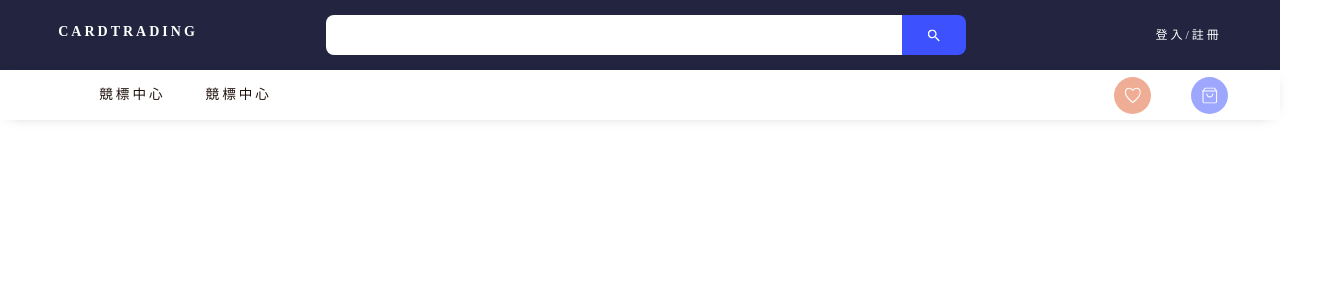
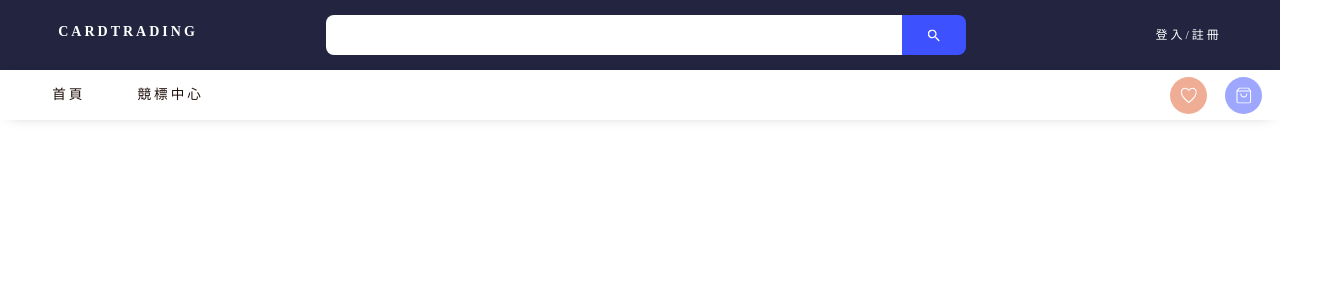
Before and after one commit to Madfater/CardTradeHub-Frontend, a React (Vite) app in the folder Frontend/: page / in a window 1280 px wide. Shown: the top 300 px of the page, 1331 px wide, since content can reach past the window. Built offline with nearby package versions, Linux system fonts and the light colour scheme.

Commit message:
fix: 修正TopNav的CSS

```diff
--- a/Frontend/src/App.tsx
+++ b/Frontend/src/App.tsx
@@ -1,6 +1,6 @@
 import React from "react";
 import { Routes, Route, Outlet, Link } from "react-router-dom";
-import MainPage from "./Components/TopNav";
+import MainPage from "./Pages/MainPage";
 
 export default function App() {
   return (
--- a/Frontend/src/Components/TopNav.tsx
+++ b/Frontend/src/Components/TopNav.tsx
@@ -93,20 +93,18 @@ const Section2 = styled.div`
   height: 50px;
   width: 100%;
   display: flex;
-  align-items: flex-start;
-  gap: 50%;
+  align-items: center;
+  justify-content: space-between;
   background: #fff;
   box-shadow: 0px 2px 15px -10px rgba(0, 0, 0, 0.5);
 `;
 
 const ButtonList = styled.div`
   display: flex;
-  width: 25%;
+  width: 20%;
   height: 100%;
-  padding-left: 2%;
-  justify-content: center;
+  justify-content: space-evenly;
   align-items: center;
-  gap: 12.5%;
   flex-shrink: 0;
 `;
 
@@ -135,9 +133,17 @@ const NavButtonFont = styled.div`
   letter-spacing: 3px;
 `;
 
+const CircleNavButtonlist = styled.div`
+  display: flex;
+  height : 100%;
+  width : 10%;
+  justify-content: space-evenly;
+  align-items: center;
+  flex-shrink: 0;
+`;
+
 const CircleNavButton = styled.div`
   display: flex;
-
   padding: 10px;
   justify-content: center;
   align-items: center;
@@ -201,14 +207,14 @@ export default function MainPage() {
       <Section2>
         <ButtonList>
           <NavButton>
-            <NavButtonFont>競標中心</NavButtonFont>
+            <NavButtonFont>首頁</NavButtonFont>
           </NavButton>
           <NavButton>
             <NavButtonFont>競標中心</NavButtonFont>
           </NavButton>
         </ButtonList>
 
-        <ButtonList>
+        <CircleNavButtonlist>
           <FavoriteButton>
             <svg
               xmlns="http://www.w3.org/2000/svg"
@@ -269,7 +275,7 @@ export default function MainPage() {
               </defs>
             </svg>
           </ShopCartButton>
-        </ButtonList>
+        </CircleNavButtonlist>
       </Section2>
     </Wrap>
   );
```
